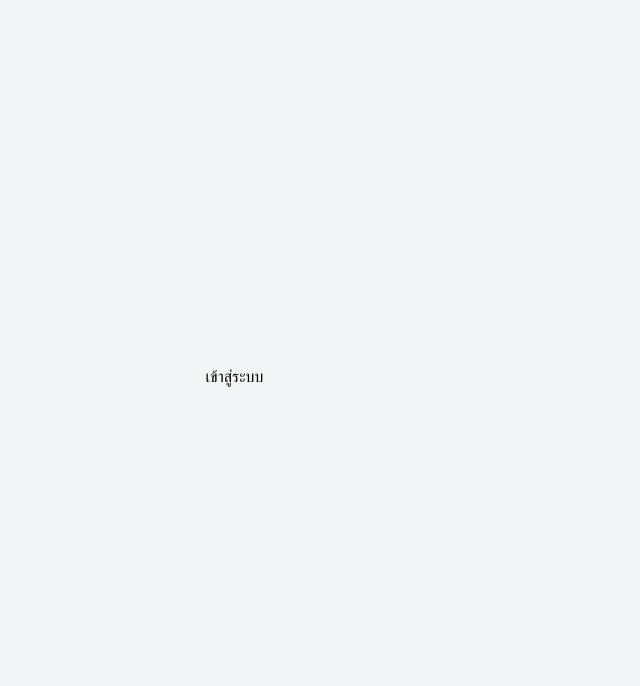
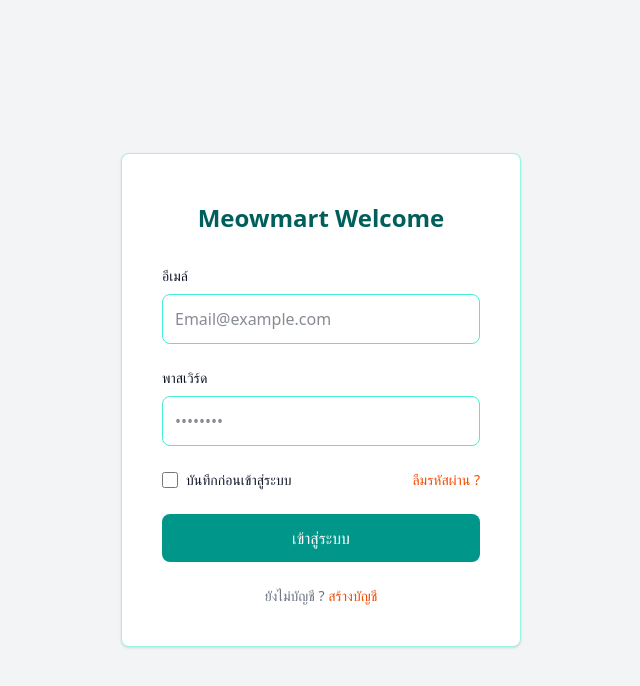
Before and after one commit to xenonkup/Meowmart-next.js, a Next.js app: page /login in a window 1280 px wide. Shown: the top 686 px of the page, without its empty margins (319-959 px from the left). Built offline with nearby package versions, Linux system fonts and the light colour scheme; no server answers.

Commit message:
(login): สร้าง หน้า login เพื่อ เชื่อม กับ Firebase

```diff
--- a/app/(auth)/login/page.js
+++ b/app/(auth)/login/page.js
@@ -1,13 +1,89 @@
-export default function LoginPage(){
-    return(
-        <section className="">
+"use client"
+
+// สำหรับล็อกอินด้วยอีเมลและรหัสผ่าน
+import { signInWithEmailAndPassword } from "firebase/auth";
+// firebase Auth กล่องเครื่องมือ ยืนยันตัวตนหรือล็อคอิน
+import { auth } from "@/app/lib/firebase-config";
+import { useState } from "react";
+import Link from "next/link";
+
+export default function LoginPage() {
+    return (
+        <>
+        <section className="w-full min-w-[350px] md:min-w-[400px] p-6 bg-white border border-teal-200 rounded-lg shadow-sm sm:p-8 md:p-10">
             <form className="space-y-6">
-                <h5>เข้าสู่ระบบ</h5>
+                <div className="py-2 rounded">
+                    <h5 className="text-2xl font-bold text-teal-800 text-center">
+                        Meowmart Welcome
+                    </h5>
+                </div>
                 <div>
-                    <label></label>
-                    <input></input>
+                    <label
+                        htmlFor="email"
+                        className="block mb-2 text-sm font-medium text-gray-900"
+                    >
+                        อีเมล์
+                    </label>
+                    <input
+                        type="email"
+                        name="email"
+                        id="email"
+                        className="bg-white border border-teal-300 text-gray-900 text-base rounded-lg focus:ring-teal-500 focus:border-teal-500 block w-full p-3"
+                        placeholder="Email@example.com"
+                        required
+                    />
+                </div>
+                <div>
+                    <label
+                        htmlFor="password"
+                        className="block mb-2 text-sm font-medium text-gray-900"
+                    >
+                        พาสเวิร์ด
+                    </label>
+                    <input
+                        type="password"
+                        name="password"
+                        id="password"
+                        placeholder="••••••••"
+                        className="bg-white border border-teal-300 text-gray-900 text-base rounded-lg focus:ring-teal-500 focus:border-teal-500 block w-full p-3"
+                        required
+                    />
+                </div>
+                {/* บันทึกก่อนเข้าสู่ระบบ */}
+                <div className="flex items-start justify-between">
+                    <div className="flex items-center">
+                        <input
+                            id="remember"
+                            type="checkbox"
+                            className="w-4 h-4 border border-teal-300 rounded bg-white focus:ring-2 focus:ring-teal-400"
+                        />
+                        <label
+                            htmlFor="remember"
+                            className="ml-2 text-sm font-medium text-gray-900"
+                        >
+                            บันทึกก่อนเข้าสู่ระบบ
+                        </label>
+                    </div>
+                    {/* ลืมรหัสผ่าน */}
+                    <a href="#" className="text-sm text-orange-600 hover:underline hover:text-orange-700">
+                        ลืมรหัสผ่าน ?
+                    </a>
+                </div>
+                {/* ปุ่ม login */}
+                <button
+                    type="submit"
+                    className="w-full text-white bg-teal-600 hover:bg-orange-500 focus:ring-4 focus:outline-none focus:ring-orange-300 font-medium rounded-lg text-base px-5 py-3 text-center transition-colors duration-200 cursor-pointer"
+                >
+                    เข้าสู่ระบบ
+                </button>
+                <div className="text-sm font-medium text-gray-500 text-center">
+                    ยังไม่บัญชี ? {" "}
+                    <a href="#" className="text-orange-600 hover:underline hover:text-orange-700">
+                        สร้างบัญชี
+                    </a>
                 </div>
             </form>
         </section>
-    )
+        </>
+    );
 }
```
